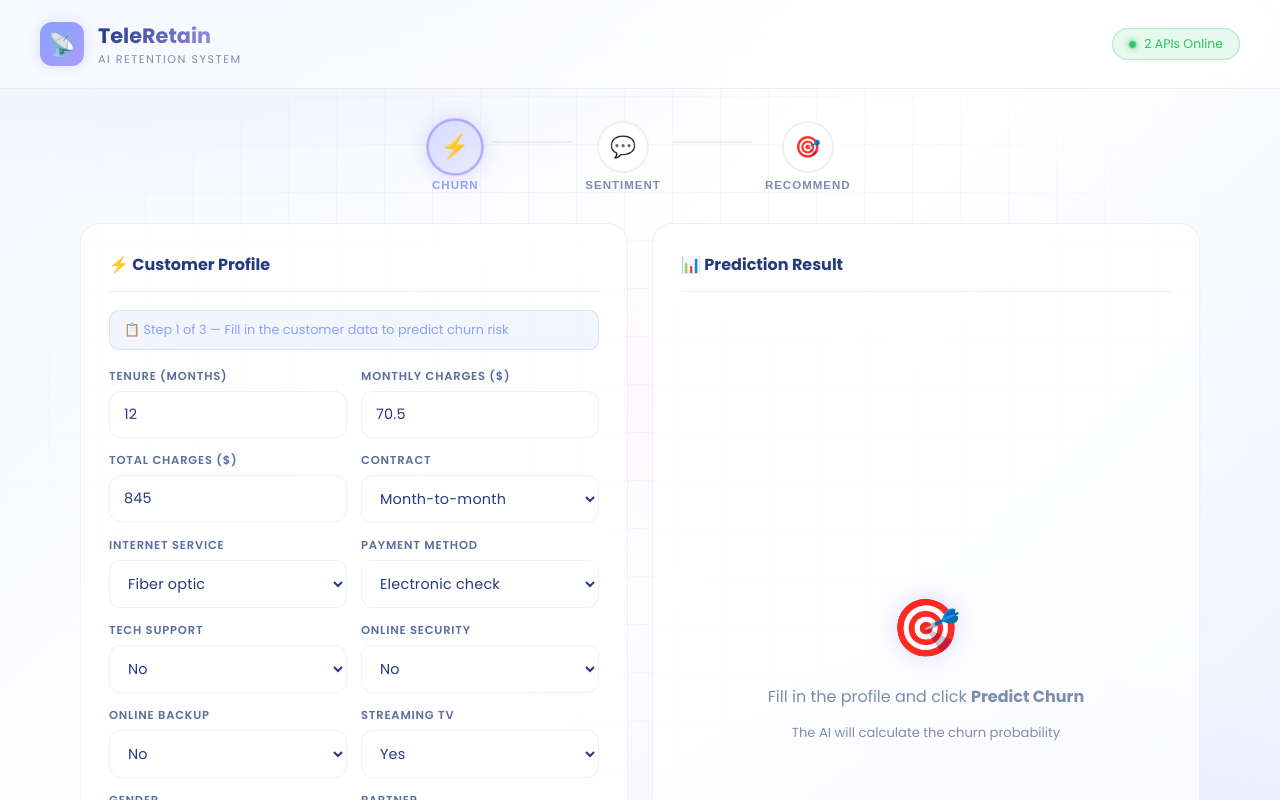
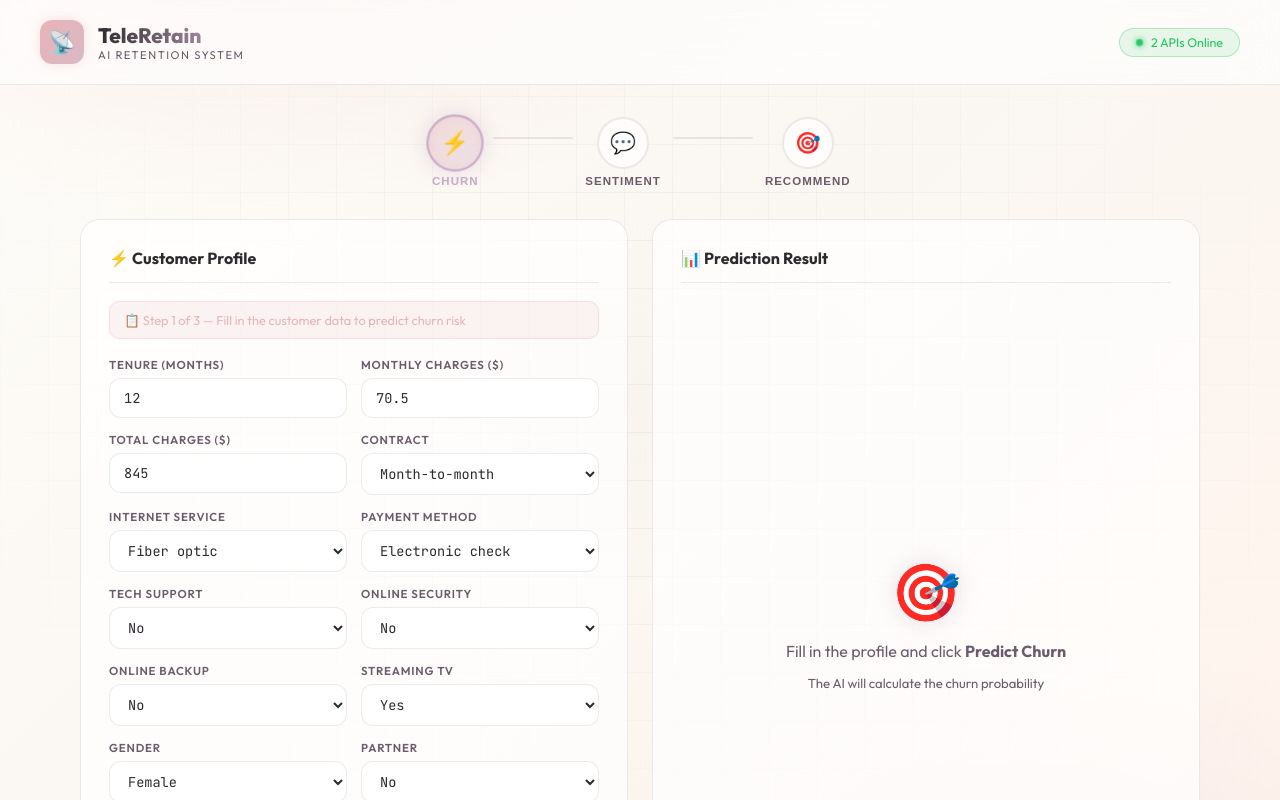
Before and after one commit to Yousra-khallou/Telecom-retention-system, a React (Create React App) app in the folder frontend/: page / in a window 1280 px wide. Shown: the top 800 px of the page. Built offline with nearby package versions, Linux system fonts and the light colour scheme.

Commit message:
Redesign: change palette

```diff
--- a/frontend/src/App.css
+++ b/frontend/src/App.css
@@ -1,4 +1,4 @@
-@import url('https://fonts.googleapis.com/css2?family=Outfit:wght@300;400;500;600;700;800&family=Poppins:wght@300;400;500;600;700&display=swap');
+@import url('https://fonts.googleapis.com/css2?family=Outfit:wght@300;400;500;600;700;800&family=JetBrains+Mono:wght@400;500&display=swap');
 
 *,
 *::before,
@@ -9,18 +9,19 @@
 }
 
 :root {
-  --bg-1: #f5f7ff;
-  --bg-2: #ffffff;
-  --glass: rgba(255, 255, 255, 0.75);
-  --glass-border: rgba(0, 0, 0, 0.06);
+  --bg-1: #fefcf8;
+  --bg-2: #faf7f2;
+  --glass: rgba(255, 255, 255, 0.7);
+  --glass-border: rgba(0, 0, 0, 0.08);
   --glass-hover: rgba(255, 255, 255, 0.9);
-  --primary-1: #88a2ff;
-  --primary-2: #ab9dff;
-  --accent: #ffb2f7;
-  --success-light: #e3fc87;
-  --text: #253a82;
-  --text-light: #5a6e9e;
-  --muted: #7c8db0;
+  --primary-1: #e8b4b8;
+  /* rose poudré */
+  --primary-2: #c9a9c4;
+  /* lavande douce */
+  --accent: #d9b8c4;
+  /* rose lavande */
+  --text: #2d2a2e;
+  --muted: #6b5b6b;
   --success: #22c55e;
   --warning: #f59e0b;
   --danger: #ef4444;
@@ -29,7 +30,7 @@
 }
 
 body {
-  font-family: 'Poppins', 'Outfit', sans-serif;
+  font-family: 'Outfit', sans-serif;
   background: var(--bg-1);
   color: var(--text);
   min-height: 100vh;
@@ -47,10 +48,10 @@ body {
   inset: 0;
   z-index: 0;
   background:
-    radial-gradient(ellipse 80% 60% at 20% -10%, rgba(136, 162, 255, 0.15) 0%, transparent 60%),
-    radial-gradient(ellipse 60% 50% at 80% 110%, rgba(171, 157, 255, 0.12) 0%, transparent 60%),
-    radial-gradient(ellipse 40% 40% at 50% 50%, rgba(255, 178, 247, 0.08) 0%, transparent 60%),
-    linear-gradient(135deg, #f5f7ff 0%, #ffffff 50%, #f0f3ff 100%);
+    radial-gradient(ellipse 80% 60% at 20% -10%, rgba(232, 180, 184, 0.2) 0%, transparent 60%),
+    radial-gradient(ellipse 60% 50% at 80% 110%, rgba(201, 169, 196, 0.15) 0%, transparent 60%),
+    radial-gradient(ellipse 40% 40% at 50% 50%, rgba(217, 184, 196, 0.05) 0%, transparent 60%),
+    linear-gradient(135deg, #fefcf8 0%, #faf7f2 50%, #fff4ed 100%);
 }
 
 .bg-grid {
@@ -58,8 +59,8 @@ body {
   inset: 0;
   z-index: 0;
   background-image:
-    linear-gradient(rgba(37, 58, 130, 0.04) 1px, transparent 1px),
-    linear-gradient(90deg, rgba(37, 58, 130, 0.04) 1px, transparent 1px);
+    linear-gradient(rgba(0, 0, 0, 0.03) 1px, transparent 1px),
+    linear-gradient(90deg, rgba(0, 0, 0, 0.03) 1px, transparent 1px);
   background-size: 48px 48px;
   mask-image: radial-gradient(ellipse at center, black 40%, transparent 80%);
 }
@@ -86,19 +87,19 @@ body {
 .logo-icon {
   width: 44px;
   height: 44px;
-  background: linear-gradient(135deg, var(--primary-1), var(--primary-2));
+  background: linear-gradient(135deg, var(--primary-1), var(--accent));
   border-radius: 12px;
   display: flex;
   align-items: center;
   justify-content: center;
   font-size: 22px;
-  box-shadow: 0 0 16px rgba(136, 162, 255, 0.3);
+  box-shadow: 0 0 12px rgba(232, 180, 184, 0.4);
 }
 
 .logo-title {
   font-size: 1.3rem;
   font-weight: 800;
-  background: linear-gradient(90deg, var(--text), var(--primary-2));
+  background: linear-gradient(90deg, #2d2a2e, var(--primary-2));
   -webkit-background-clip: text;
   -webkit-text-fill-color: transparent;
 }
@@ -191,15 +192,15 @@ body {
 
 .step-btn.active .step-circle {
   border-color: var(--primary-2);
-  background: linear-gradient(135deg, rgba(136, 162, 255, 0.3), rgba(171, 157, 255, 0.2));
-  box-shadow: 0 0 20px rgba(171, 157, 255, 0.4);
+  background: linear-gradient(135deg, rgba(232, 180, 184, 0.4), rgba(201, 169, 196, 0.3));
+  box-shadow: 0 0 20px rgba(201, 169, 196, 0.4), inset 0 0 12px rgba(232, 180, 184, 0.2);
   transform: scale(1.1);
 }
 
 .step-btn.done .step-circle {
-  border-color: var(--success-light);
-  background: rgba(227, 252, 135, 0.15);
-  box-shadow: 0 0 12px rgba(227, 252, 135, 0.3);
+  border-color: var(--success);
+  background: rgba(34, 197, 94, 0.1);
+  box-shadow: 0 0 12px rgba(34, 197, 94, 0.2);
 }
 
 .step-label {
@@ -213,11 +214,11 @@ body {
 }
 
 .step-btn.active .step-label {
-  color: var(--primary-1);
+  color: var(--primary-2);
 }
 
 .step-btn.done .step-label {
-  color: #8bb83c;
+  color: var(--success);
 }
 
 .step-connector {
@@ -232,15 +233,15 @@ body {
 }
 
 .step-connector.done {
-  background: linear-gradient(90deg, #8bb83c, var(--primary-2));
-  box-shadow: 0 0 6px rgba(227, 252, 135, 0.3);
+  background: linear-gradient(90deg, var(--success), var(--primary-2));
+  box-shadow: 0 0 6px rgba(34, 197, 94, 0.3);
 }
 
 .step-connector::after {
   content: '';
   position: absolute;
   inset: 0;
-  background: linear-gradient(90deg, transparent, rgba(0, 0, 0, 0.06), transparent);
+  background: linear-gradient(90deg, transparent, rgba(0, 0, 0, 0.08), transparent);
   animation: shimmer 2s infinite;
 }
 
@@ -293,7 +294,7 @@ body {
   }
 }
 
-/* ── Glass Card ── */
+/* ── Glass Card (clair) ── */
 .card {
   background: var(--glass);
   border: 1px solid var(--glass-border);
@@ -307,8 +308,8 @@ body {
 }
 
 .card:hover {
-  border-color: rgba(136, 162, 255, 0.4);
-  box-shadow: 0 8px 30px rgba(0, 0, 0, 0.03);
+  border-color: rgba(201, 169, 196, 0.4);
+  box-shadow: 0 8px 30px rgba(0, 0, 0, 0.05);
 }
 
 .card-title {
@@ -326,15 +327,15 @@ body {
   display: flex;
   align-items: center;
   gap: 10px;
-  background: rgba(136, 162, 255, 0.1);
-  border: 1px solid rgba(136, 162, 255, 0.25);
+  background: rgba(232, 180, 184, 0.15);
+  border: 1px solid rgba(232, 180, 184, 0.3);
   border-radius: 10px;
   padding: 10px 14px;
   font-size: 0.8rem;
   color: var(--primary-1);
 }
 
-/* ── Formulaires – style d'écriture modernisé ── */
+/* ── Form ── */
 .form-grid {
   display: grid;
   grid-template-columns: 1fr 1fr;
@@ -348,16 +349,14 @@ body {
 }
 
 .field label {
-  font-family: 'Poppins', sans-serif;
   font-size: 0.72rem;
+  color: var(--muted);
   font-weight: 600;
-  color: var(--text-light);
   text-transform: uppercase;
   letter-spacing: 0.8px;
 }
 
 .field-hint {
-  font-family: 'Poppins', sans-serif;
   font-size: 0.7rem;
   color: var(--muted);
 }
@@ -366,15 +365,13 @@ input[type="number"],
 input[type="text"],
 select,
 .textarea {
-  font-family: 'Poppins', sans-serif;
-  font-size: 0.9rem;
-  font-weight: 400;
-  letter-spacing: 0.2px;
-  background: rgba(255, 255, 255, 0.9);
+  background: rgba(255, 255, 255, 0.8);
   border: 1px solid var(--glass-border);
   border-radius: var(--radius-sm);
   color: var(--text);
-  padding: 12px 14px;
+  font-family: 'JetBrains Mono', monospace;
+  font-size: 0.85rem;
+  padding: 10px 14px;
   width: 100%;
   outline: none;
   transition: border-color 0.2s, background 0.2s, box-shadow 0.2s;
@@ -383,14 +380,14 @@ select,
 input:focus,
 select:focus,
 .textarea:focus {
-  border-color: var(--primary-1);
-  background: white;
-  box-shadow: 0 0 0 3px rgba(136, 162, 255, 0.2);
+  border-color: var(--primary-2);
+  background: rgba(232, 180, 184, 0.1);
+  box-shadow: 0 0 0 3px rgba(201, 169, 196, 0.2);
 }
 
 select option {
   background: #fff;
-  color: var(--text);
+  color: #2d2a2e;
 }
 
 .textarea {
@@ -398,7 +395,6 @@ select option {
 }
 
 .char-count {
-  font-family: 'Poppins', sans-serif;
   font-size: 0.7rem;
   color: var(--muted);
   text-align: right;
@@ -410,10 +406,10 @@ input[type="range"] {
   padding: 0;
   cursor: pointer;
   height: 20px;
-  accent-color: var(--primary-1);
+  accent-color: var(--primary-2);
 }
 
-/* ── Boutons ── */
+/* ── Button ── */
 .btn-primary {
   display: flex;
   align-items: center;
@@ -425,13 +421,13 @@ input[type="range"] {
   animation: gradientShift 3s ease infinite;
   border: none;
   border-radius: var(--radius-sm);
-  color: #253a82;
-  font-family: 'Poppins', sans-serif;
+  color: #2d2a2e;
+  font-family: 'Outfit', sans-serif;
   font-size: 0.95rem;
   font-weight: 700;
   cursor: pointer;
   letter-spacing: 0.3px;
-  box-shadow: 0 4px 12px rgba(136, 162, 255, 0.3);
+  box-shadow: 0 4px 12px rgba(232, 180, 184, 0.3);
   transition: transform 0.2s, box-shadow 0.2s, opacity 0.2s;
 }
 
@@ -451,7 +447,7 @@ input[type="range"] {
 
 .btn-primary:hover:not(:disabled) {
   transform: translateY(-2px);
-  box-shadow: 0 8px 20px rgba(136, 162, 255, 0.4);
+  box-shadow: 0 8px 20px rgba(232, 180, 184, 0.4);
 }
 
 .btn-primary:disabled {
@@ -459,17 +455,18 @@ input[type="range"] {
   cursor: not-allowed;
 }
 
+/* Next button */
 .btn-next {
   display: flex;
   align-items: center;
   justify-content: center;
   gap: 8px;
   padding: 10px 20px;
-  background: rgba(136, 162, 255, 0.15);
-  border: 1px solid rgba(171, 157, 255, 0.4);
+  background: rgba(232, 180, 184, 0.2);
+  border: 1px solid rgba(201, 169, 196, 0.4);
   border-radius: var(--radius-sm);
-  color: var(--primary-1);
-  font-family: 'Poppins', sans-serif;
+  color: var(--primary-2);
+  font-family: 'Outfit', sans-serif;
   font-size: 0.85rem;
   font-weight: 600;
   cursor: pointer;
@@ -478,7 +475,7 @@ input[type="range"] {
 }
 
 .btn-next:hover {
-  background: rgba(136, 162, 255, 0.25);
+  background: rgba(232, 180, 184, 0.35);
   transform: translateX(4px);
 }
 
@@ -486,8 +483,8 @@ input[type="range"] {
   display: inline-block;
   width: 16px;
   height: 16px;
-  border: 2px solid rgba(37, 58, 130, 0.2);
-  border-top-color: var(--primary-1);
+  border: 2px solid rgba(45, 42, 46, 0.2);
+  border-top-color: var(--primary-2);
   border-radius: 50%;
   animation: spin 0.6s linear infinite;
 }
@@ -500,11 +497,10 @@ input[type="range"] {
 
 /* ── Error ── */
 .error-box {
-  background: rgba(239, 68, 68, 0.08);
+  background: rgba(239, 68, 68, 0.1);
   border: 1px solid rgba(239, 68, 68, 0.3);
   border-radius: var(--radius-sm);
   padding: 12px 16px;
-  font-family: 'Poppins', sans-serif;
   font-size: 0.82rem;
   color: #b91c1c;
   backdrop-filter: blur(10px);
@@ -525,7 +521,7 @@ input[type="range"] {
 
 .empty-icon {
   font-size: 3.5rem;
-  filter: drop-shadow(0 0 12px rgba(171, 157, 255, 0.4));
+  filter: drop-shadow(0 0 12px rgba(201, 169, 196, 0.4));
 }
 
 .empty-sub {
@@ -535,11 +531,11 @@ input[type="range"] {
 .loading-ring {
   width: 52px;
   height: 52px;
-  border: 3px solid rgba(0, 0, 0, 0.08);
-  border-top-color: var(--primary-1);
+  border: 3px solid rgba(0, 0, 0, 0.1);
+  border-top-color: var(--primary-2);
   border-radius: 50%;
   animation: spin 0.8s linear infinite;
-  box-shadow: 0 0 12px rgba(136, 162, 255, 0.3);
+  box-shadow: 0 0 12px rgba(201, 169, 196, 0.3);
 }
 
 /* ── Result ── */
@@ -567,7 +563,7 @@ input[type="range"] {
   transform: translateX(-50%);
   font-size: 2.2rem;
   font-weight: 800;
-  font-family: 'Poppins', sans-serif;
+  font-family: 'JetBrains Mono', monospace;
   background: linear-gradient(135deg, var(--primary-2), var(--accent));
   -webkit-background-clip: text;
   -webkit-text-fill-color: transparent;
@@ -616,14 +612,14 @@ input[type="range"] {
 }
 
 .stat:hover {
-  border-color: rgba(136, 162, 255, 0.4);
-  background: rgba(136, 162, 255, 0.05);
+  border-color: rgba(201, 169, 196, 0.4);
+  background: rgba(232, 180, 184, 0.1);
 }
 
 .stat-val {
   font-size: 1.5rem;
   font-weight: 700;
-  font-family: 'Poppins', sans-serif;
+  font-family: 'JetBrains Mono', monospace;
 }
 
 .stat-key {
@@ -638,7 +634,7 @@ input[type="range"] {
 .sentiment-emoji {
   font-size: 4.5rem;
   text-align: center;
-  filter: drop-shadow(0 0 12px rgba(171, 157, 255, 0.4));
+  filter: drop-shadow(0 0 12px rgba(201, 169, 196, 0.4));
 }
 
 .confidence-label {
@@ -717,22 +713,22 @@ input[type="range"] {
 }
 
 .example-chip {
-  background: rgba(136, 162, 255, 0.1);
-  border: 1px solid rgba(136, 162, 255, 0.25);
+  background: rgba(232, 180, 184, 0.15);
+  border: 1px solid rgba(232, 180, 184, 0.3);
   border-radius: 8px;
   padding: 6px 12px;
-  font-family: 'Poppins', sans-serif;
   font-size: 0.72rem;
   color: var(--muted);
   cursor: pointer;
   text-align: left;
   transition: all 0.2s;
+  font-family: 'Outfit', sans-serif;
 }
 
 .example-chip:hover {
-  border-color: var(--primary-1);
+  border-color: var(--primary-2);
   color: var(--text);
-  background: rgba(136, 162, 255, 0.2);
+  background: rgba(232, 180, 184, 0.25);
 }
 
 /* ── Reco ── */
@@ -800,8 +796,8 @@ input[type="range"] {
 }
 
 .reco-card:hover {
-  border-color: rgba(136, 162, 255, 0.5);
-  background: rgba(136, 162, 255, 0.05);
+  border-color: rgba(201, 169, 196, 0.5);
+  background: rgba(232, 180, 184, 0.1);
   transform: translateX(4px);
 }
 
@@ -818,7 +814,7 @@ input[type="range"] {
 }
 
 .reco-rank {
-  font-family: 'Poppins', sans-serif;
+  font-family: 'JetBrains Mono', monospace;
   font-size: 0.75rem;
   color: var(--muted);
   min-width: 24px;
@@ -844,21 +840,21 @@ input[type="range"] {
 }
 
 .reco-action {
-  background: linear-gradient(135deg, rgba(136, 162, 255, 0.2), rgba(171, 157, 255, 0.2));
-  border: 1px solid rgba(136, 162, 255, 0.5);
+  background: linear-gradient(135deg, rgba(232, 180, 184, 0.3), rgba(201, 169, 196, 0.3));
+  border: 1px solid rgba(201, 169, 196, 0.5);
   border-radius: 8px;
-  color: var(--primary-1);
+  color: var(--primary-2);
   padding: 6px 14px;
-  font-family: 'Poppins', sans-serif;
   font-size: 0.78rem;
   font-weight: 700;
   cursor: pointer;
   transition: all 0.2s;
   white-space: nowrap;
+  font-family: 'Outfit', sans-serif;
 }
 
 .reco-action:hover {
-  background: rgba(136, 162, 255, 0.4);
+  background: rgba(232, 180, 184, 0.5);
   transform: scale(1.05);
 }
 
--- a/frontend/src/components/RecoForm.js
+++ b/frontend/src/components/RecoForm.js
@@ -50,7 +50,7 @@ export default function RecoForm({ initialChurnScore }) {
           📋 Step 3 of 3 — Get personalized retention offers
           {initialChurnScore !== null && initialChurnScore !== undefined && (
             <span style={{ marginLeft: 8, color: "#a855f7" }}>
-              · Churn score auto-filled from Step 1
+              · Churn score auto-filled from Step 1 ✓
             </span>
           )}
         </div>
@@ -135,7 +135,7 @@ export default function RecoForm({ initialChurnScore }) {
                 <div className="stat-key">Churn Score</div>
               </div>
               <div className="stat">
-                <div className="stat-val" style={{ background: "linear-gradient(135deg,#88a2ff,#ab9dff)", WebkitBackgroundClip: "text", WebkitTextFillColor: "transparent" }}>
+                <div className="stat-val" style={{ background: "linear-gradient(135deg,#e8b4b8,#c9a9c4)", WebkitBackgroundClip: "text", WebkitTextFillColor: "transparent" }}>
                   {result.recommendations.length}
                 </div>
                 <div className="stat-key">Offers</div>
```
